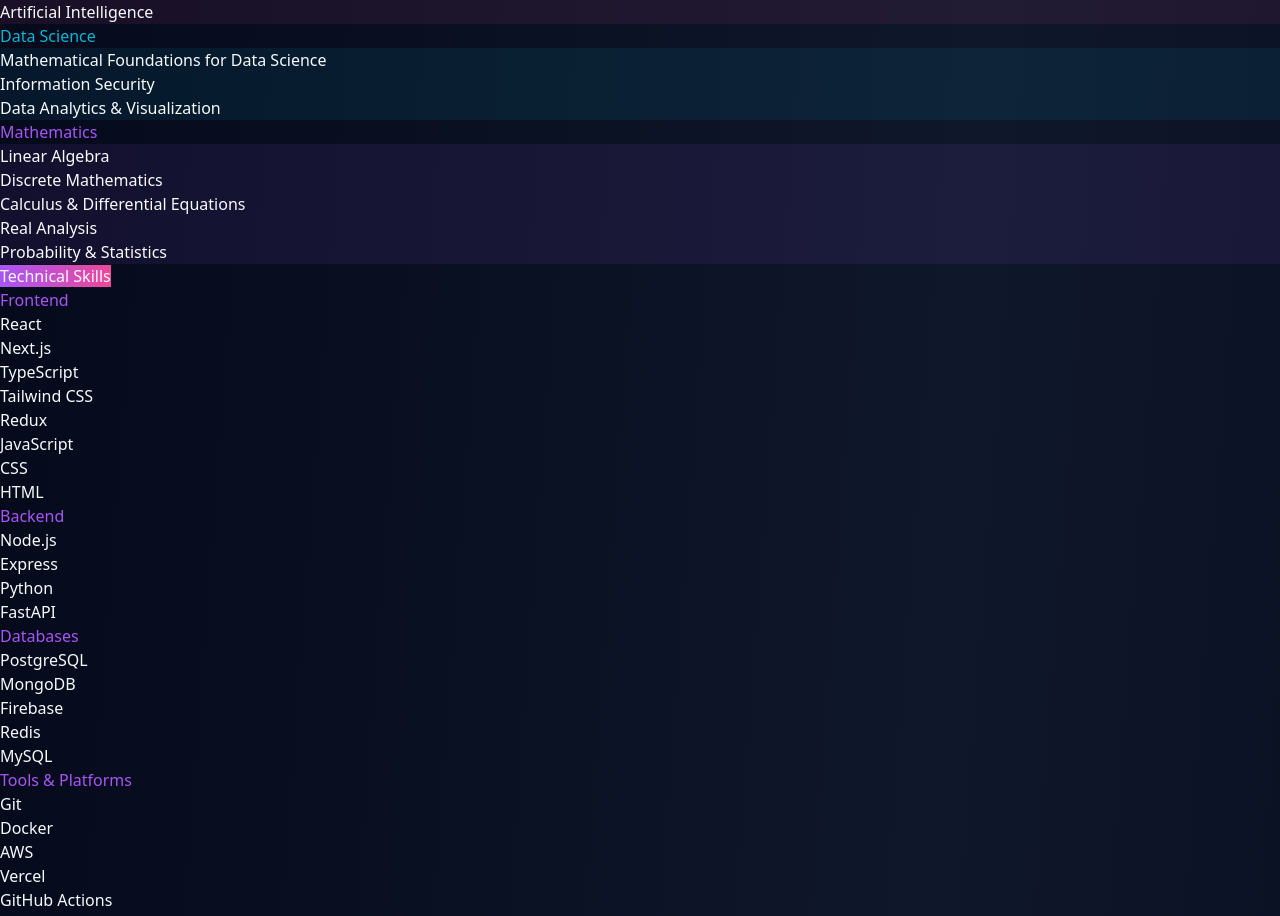
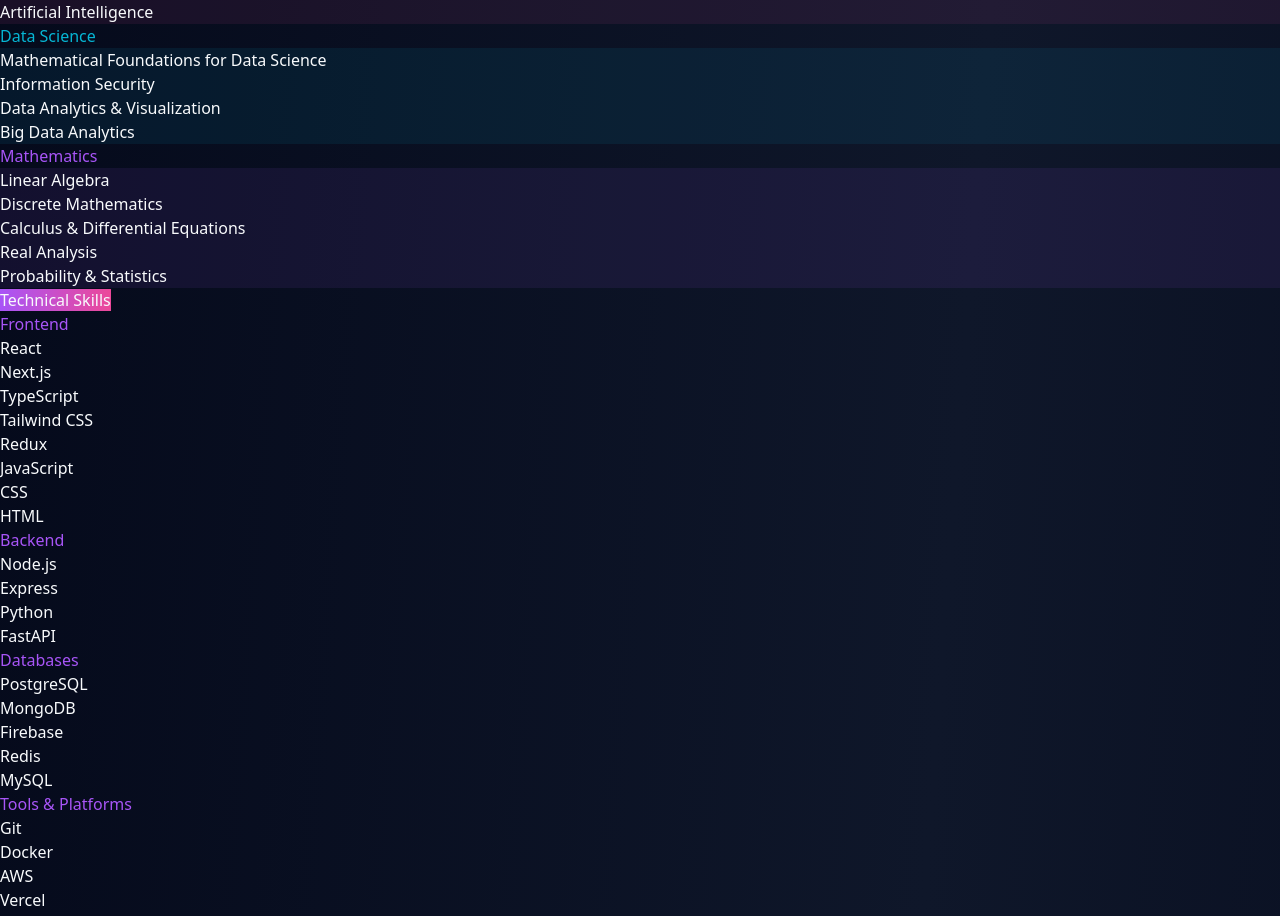
Before and after one commit to Akshats-git/Portfolio, a Next.js app: page / in a window 1280 px wide. Shown: the part 3860-4776 px from the top of the page. Built offline with nearby package versions, Linux system fonts and the light colour scheme; no server answers.

Commit message:
feat: add "Big Data Analytics" course to Data Science category

```diff
--- a/src/components/Coursework.tsx
+++ b/src/components/Coursework.tsx
@@ -32,6 +32,7 @@
       "Mathematical Foundations for Data Science",
       "Information Security",
       "Data Analytics & Visualization",
+      "Big Data Analytics",
     ],
   },
   {
```
